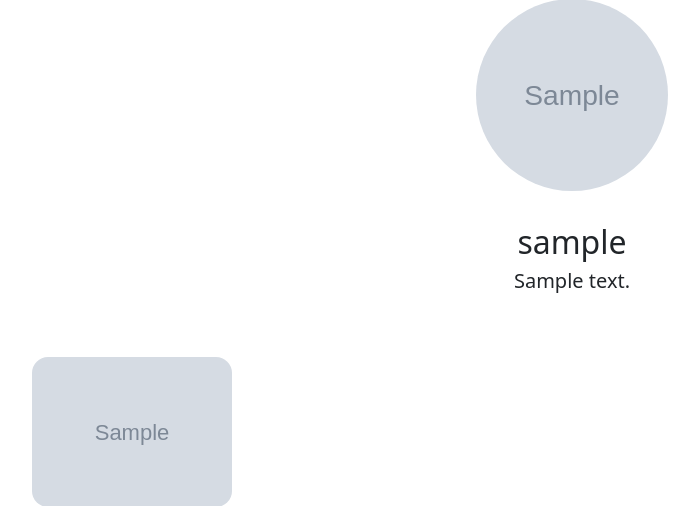
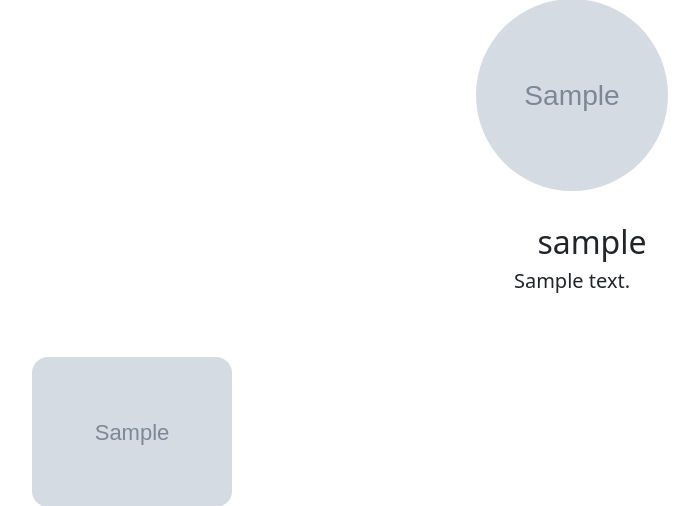
Before and after one commit to minwoo9629/Pinterest_clone_coding, a Django app: page /accounts/detail/1 in a window 1280 px wide. Shown: the part 199-705 px from the top of the page, without its empty margins (68-767 px from the left). Run offline with Django 3.2, Linux system fonts and the light colour scheme; tables that the repository leaves empty hold one stand-in row (values such as "Sample post"); grey boxes marked "Sample" are stand-in pictures; some libraries are stand-ins or nearby versions.

Commit message:
accountapp detail.html edit

```diff
--- a/accountapp/templates/accountapp/detail.html
+++ b/accountapp/templates/accountapp/detail.html
@@ -5,7 +5,7 @@
         {% if target_user.profile %}
         <img src="{{target_user.profile.image.url}}" alt=""
             style="height: 12rem; width: 12rem; border-radius: 20rem; margin-bottom: 2rem; object-fit: cover;">
-        <h2>{{target_user.profile.nickname}}
+        <h2 style="margin-left: 2.5rem;">{{target_user.profile.nickname}}
             {% if target_user == user %}
             <a class="material-icons" style="box-shadow: 0 0 4px #ccc; border-radius: 10rem; padding: .3rem;"
                 href="{% url 'profileapp:update' pk=target_user.profile.pk %}">
```
